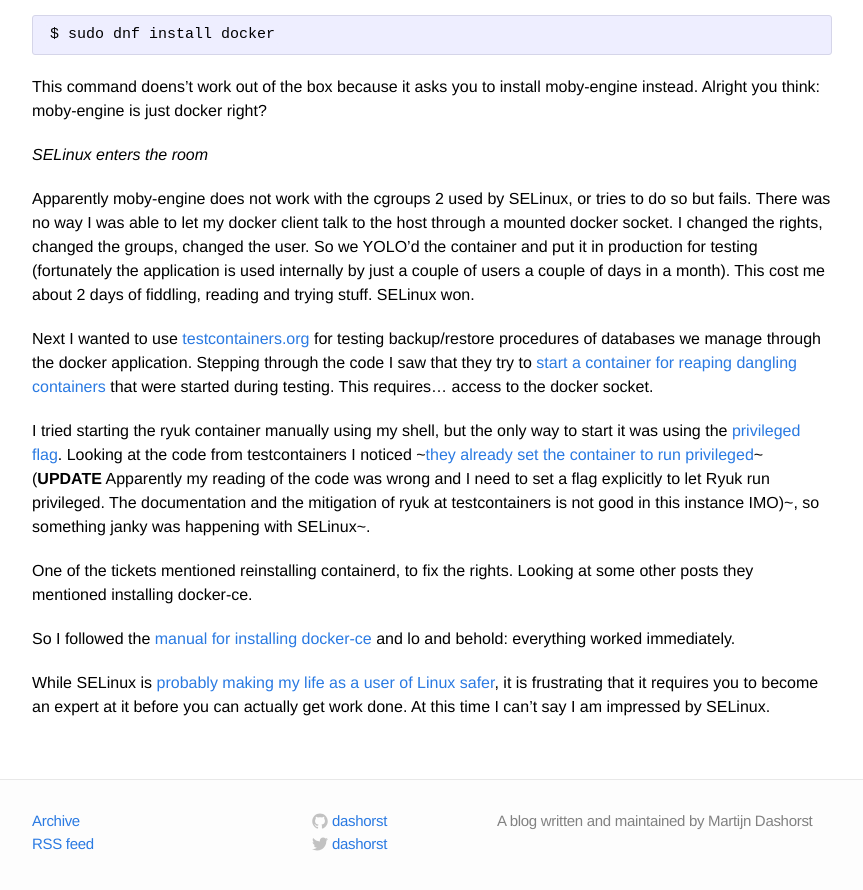
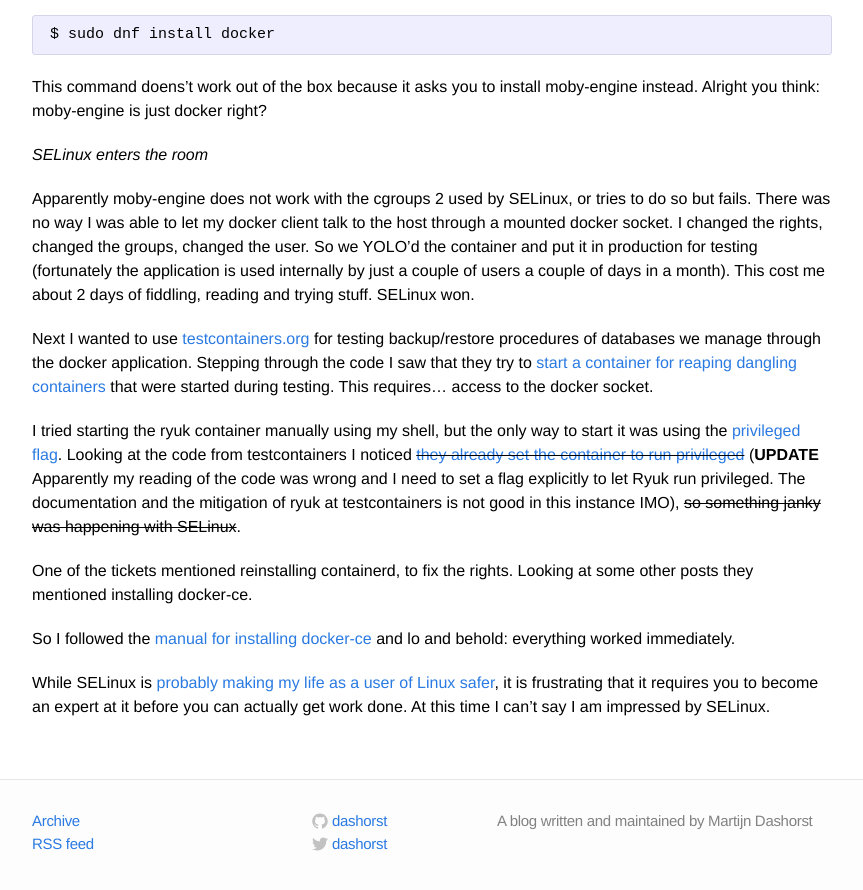
Before and after one commit to dashorst/martijndashorst.com, a Jekyll site: the page built from _posts/2021/2021-11-15-Fedora-Docker-SELinux.md, in a window 1280 px wide and 900 px high, scrolled down 931 px. Shown: the top 890 px of the window, without its empty margins (208-1071 px from the left). Built offline with Jekyll 4.4.1, drawn with Linux system fonts in a browser that asks for light colours.

```diff
--- a/_posts/2021/2021-11-15-Fedora-Docker-SELinux.md
+++ b/_posts/2021/2021-11-15-Fedora-Docker-SELinux.md
@@ -37,9 +37,9 @@ Stepping through the code I saw that they try to [start a container for reaping
 This requires... access to the docker socket.
 
 I tried starting the ryuk container manually using my shell, but the only way to start it was using the [privileged flag][danwalsh]. Looking at
-the code from testcontainers I noticed ~[they already set the container to run privileged][privileged]~ (**UPDATE** Apparently my reading of the code was wrong
+the code from testcontainers I noticed ~~[they already set the container to run privileged][privileged]~~ (**UPDATE** Apparently my reading of the code was wrong
 and I need to set a flag explicitly to let Ryuk run privileged. The documentation and the mitigation of ryuk at testcontainers is not good in this
-instance IMO)~, so something janky was happening with SELinux~.
+instance IMO), ~~so something janky was happening with SELinux~~.
 
 One of the tickets mentioned reinstalling containerd, to fix the rights. Looking at some other posts they mentioned installing
 docker-ce.
```
